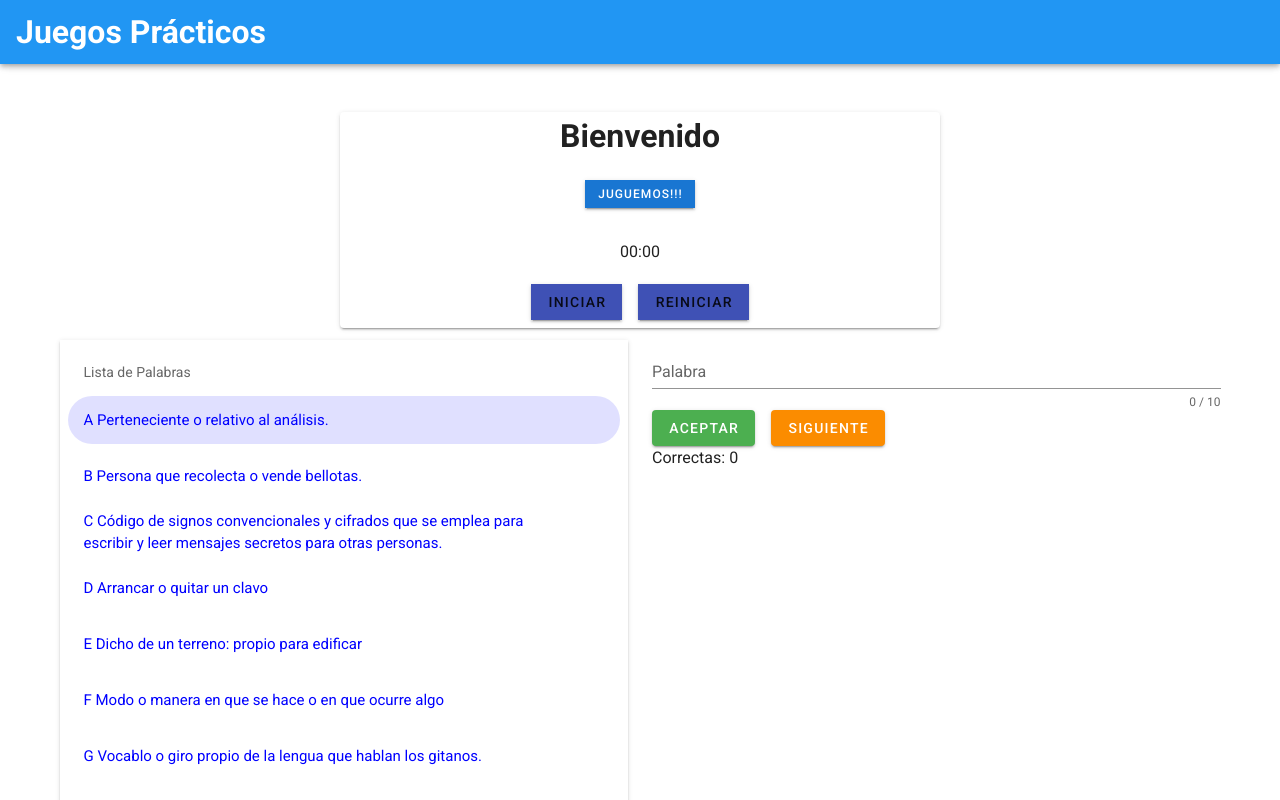
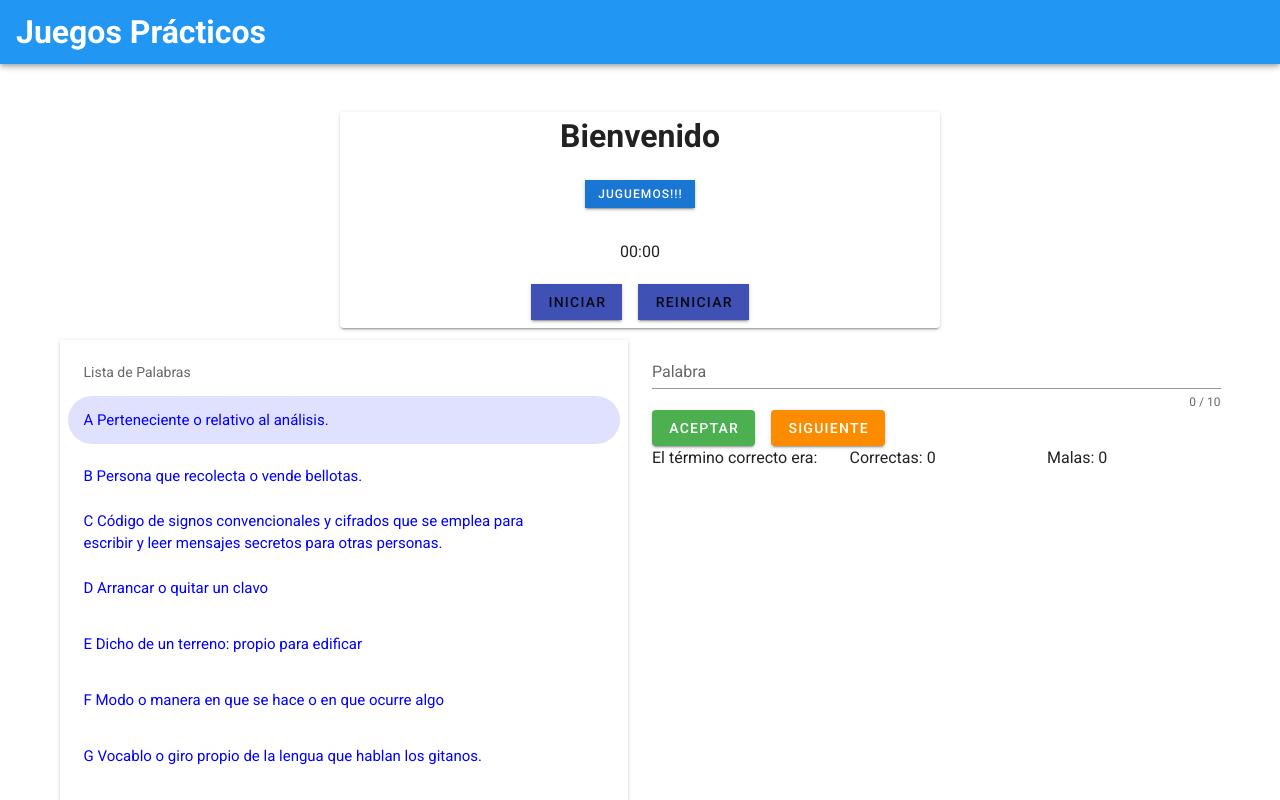
Before and after one commit to fasalgad/ruleta-palabras, a Vue app: page /ruleta in a window 1280 px wide. Shown: the top 800 px of the page. Built offline with nearby package versions, Linux system fonts and the light colour scheme.

Commit message:
versión 27.07.2020 13:36 Sigo con el cronómetro y agregué salida de errores y retroalimentación

```diff
--- a/src/components/Ingreso.vue
+++ b/src/components/Ingreso.vue
@@ -1,6 +1,5 @@
 <template>
   <v-container>
-
     <v-row>
       <v-col>
         <v-card class="mx-auto" max-width="1080" tile>
@@ -58,9 +57,19 @@
           </v-btn>
         </v-form>
         <v-row>
+
+          <v-col>
+            <label>El término correcto era: {{ actual }}</label>
+          </v-col>
+
           <v-col>
             <label>Correctas: {{ correctas }}</label>
           </v-col>
+
+          <v-col>
+            <label>Malas: {{ malas }}</label>
+          </v-col>
+
         </v-row>
       </v-col>
     </v-row>
@@ -72,7 +81,6 @@
 </template>
 
 <script>
-
 export default {
   name: 'Ingreso',
 
@@ -81,10 +89,11 @@ export default {
     valid: true,
     termino: '',
     correctas: 0,
+    malas: 0,
+    actual: '',
     estilo1: { border: '', 'font-size': '15px' },
     palabraseleccionada: '',
     lazy: true,
-
 
     palRules: [
       v => !!v || 'Palabra es requerida',
@@ -351,7 +360,6 @@ export default {
     ]
   }),
 
-
   methods: {
     validate () {
       if (this.$refs.form.validate()) {
@@ -363,6 +371,7 @@ export default {
             this.termino.toLowerCase()
           ) {
             this.correctas++
+            this.actual = this.palabraseleccionada.significado
             //Cuando la palabra es igual
             //Debe pasar a la siguiente letra
             console.log(this.palabraseleccionada.letra)
@@ -391,13 +400,13 @@ export default {
                 ele.estilo = 'estilo-error'
               }
             })
+            this.malas++
+            this.actual = this.palabraseleccionada.significado
+            //this.item++
 
-            /* this.item++
-          //this.termino = ''
-
-          if (this.item > 26) {
-            this.item = 0
-          }*/
+            if (this.item > 26) {
+              this.item = 0
+            }
           }
         } else {
           alert('Ya fue resuelta')
```
Also changed, not shown: src/components/Timer.vue (line endings or trailing spaces).
